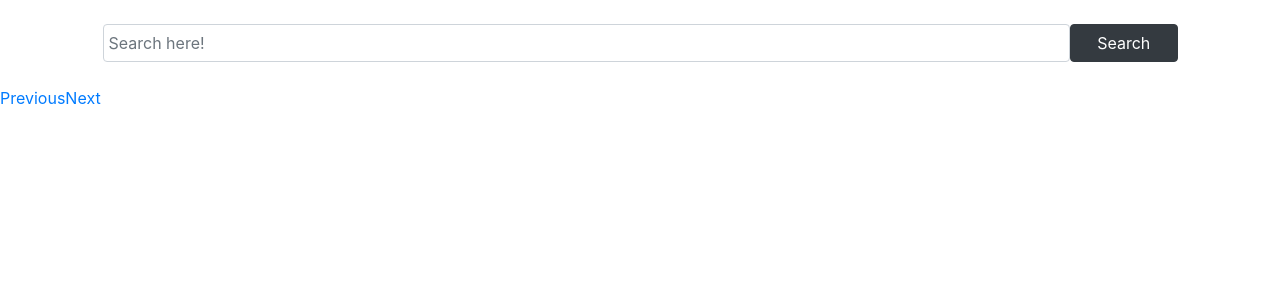
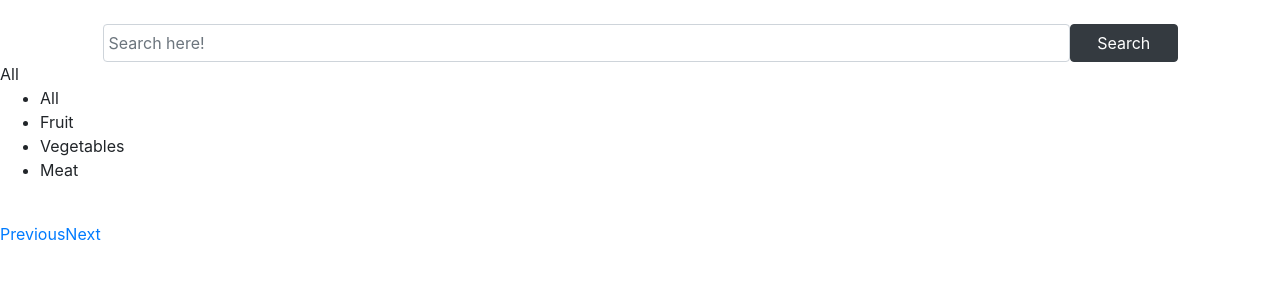
Before and after one commit to NihalKPatel/Deal-Finder, a Django app: page /deals/browse in a window 1280 px wide. Shown: the part 168-468 px from the top of the page. Run offline with Django 3.2, Linux system fonts and the light colour scheme; data that the repository does not hold is empty; some libraries are stand-ins or nearby versions.

Commit message:
div classes for search bar

```diff
--- a/deals/templates/pages/browse.html
+++ b/deals/templates/pages/browse.html
@@ -27,9 +27,22 @@
 
     <br>
     <form method="GET" action="{% url 'browse' %}">
-        <div class="form-row justify-content-center">
-            <input type="text" class="form-control col-9" id="search" name="search" placeholder="Search here!">
-            <button type="submit" class="btn btn-dark col-1">Search</button>
+        <div class="wrapper">
+            <div class="search_box">
+                <div class="form-row justify-content-center">
+                    <input type="text" class="form-control col-9" id="search" name="search" placeholder="Search here!">
+                    <button type="submit" class="btn btn-dark col-1">Search</button>
+                </div>
+                <div class="dropdown">
+                    <div class="default_option">All</div>
+                    <ul>
+                        <li>All</li>
+                        <li>Fruit</li>
+                        <li>Vegetables</li>
+                        <li>Meat</li>
+                    </ul>
+                </div>
+            </div>
         </div>
     </form>
     <br>
```
